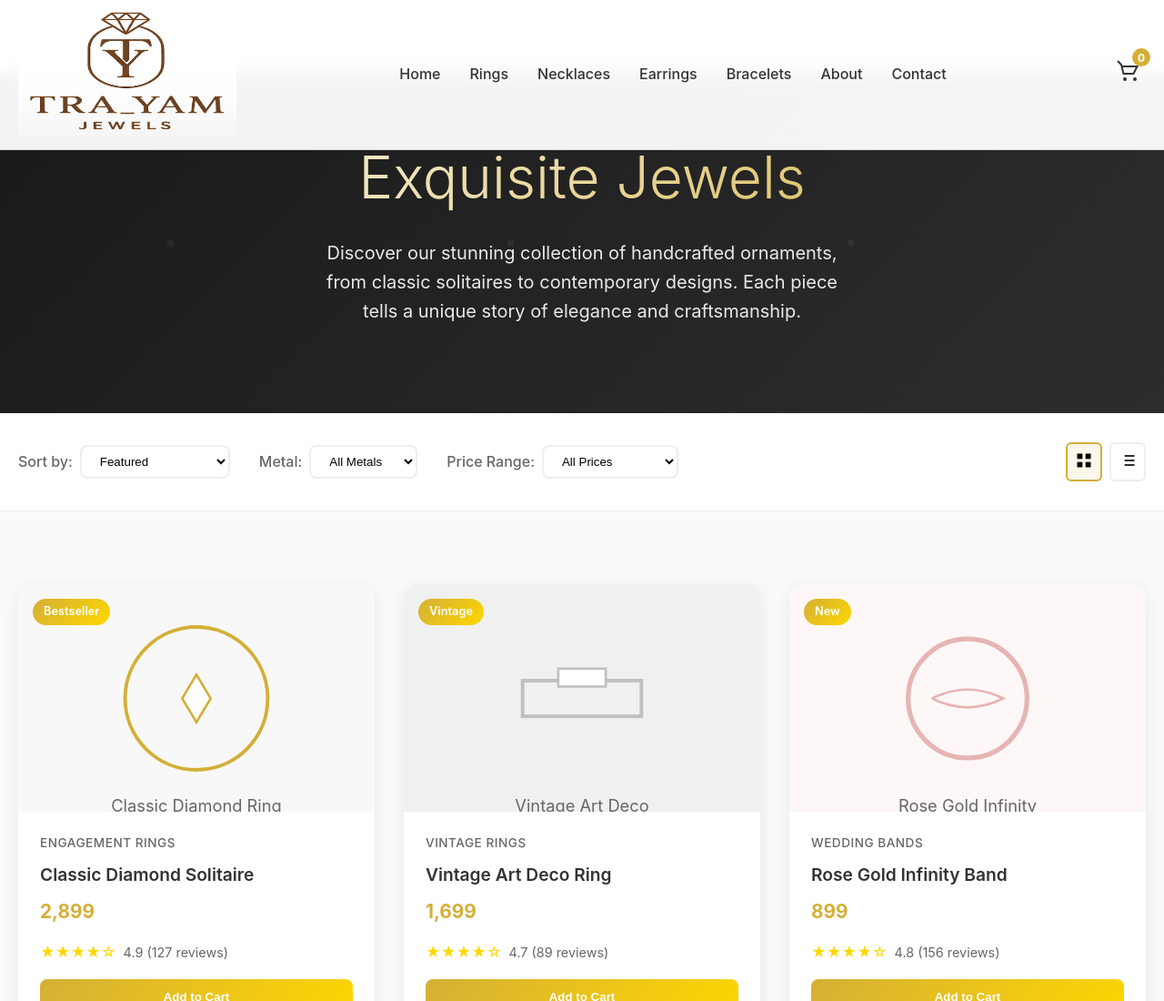
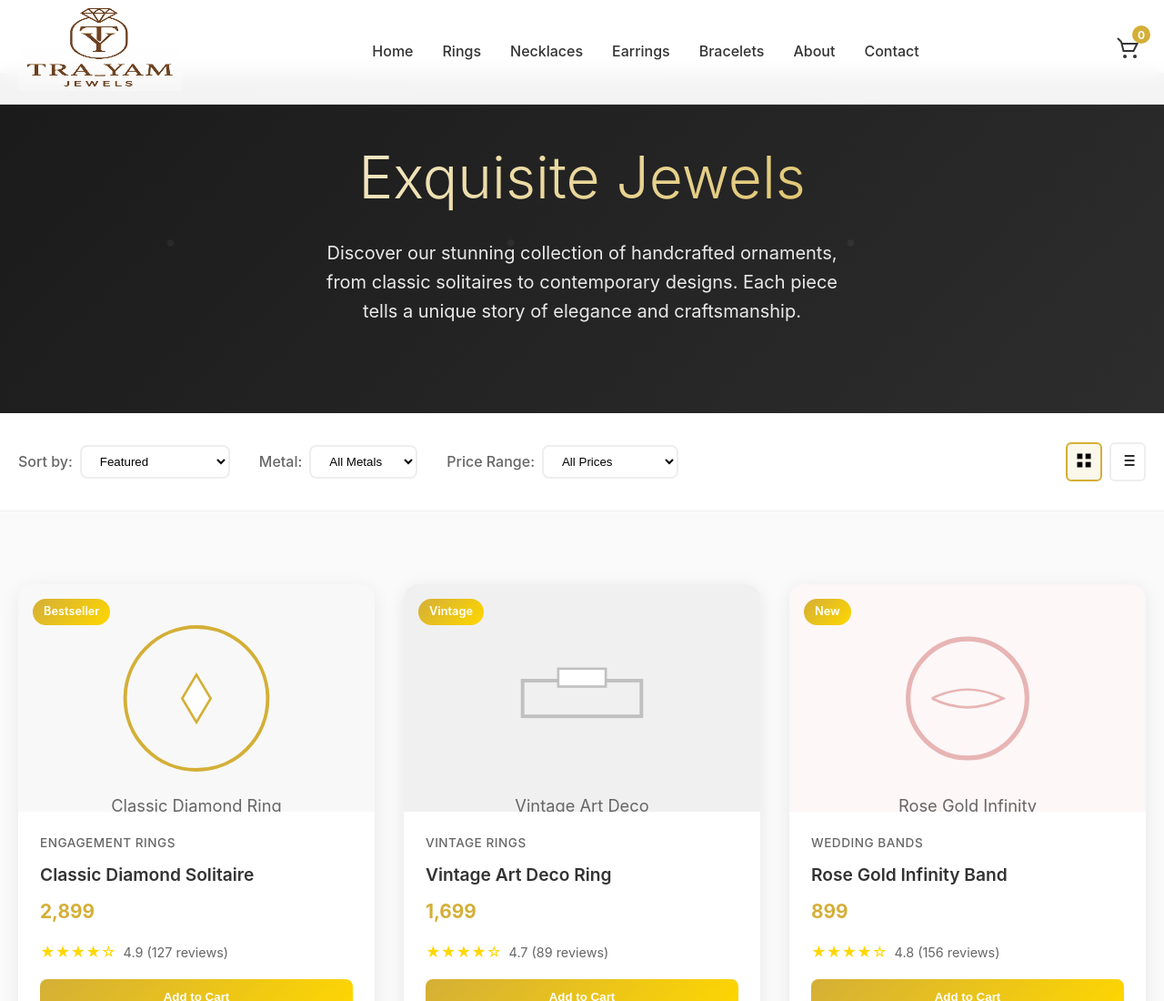
Before and after one commit to pvsreejith/TraYam, a plain HTML site: page index.html in a window 1280 px wide. Shown: the top 1100 px of the page at 91% size. Drawn offline with Linux system fonts and the light colour scheme.

Commit message:
Update index.html

```diff
--- a/index.html
+++ b/index.html
@@ -491,7 +491,7 @@
 <body data-new-gr-c-s-check-loaded="14.1250.0" data-gr-ext-installed="">
     <header style="background: rgba(255, 255, 255, 0.95); box-shadow: none;">
         <nav class="container">
-            <div class="logo"><img src="TrayamLogo.png" style="width:240px;height:150px;" alt="Italian Trulli"></div>
+            <div class="logo"><img src="TrayamLogo.png" style="width:180px;height:100px;" alt="Italian Trulli"></div>
             <ul class="nav-links">
                 <li><a href="https://pvsreejith.github.io/TraYam/#home">Home</a></li>
                 <li><a href="https://pvsreejith.github.io/TraYam/#rings">Rings</a></li>
```
